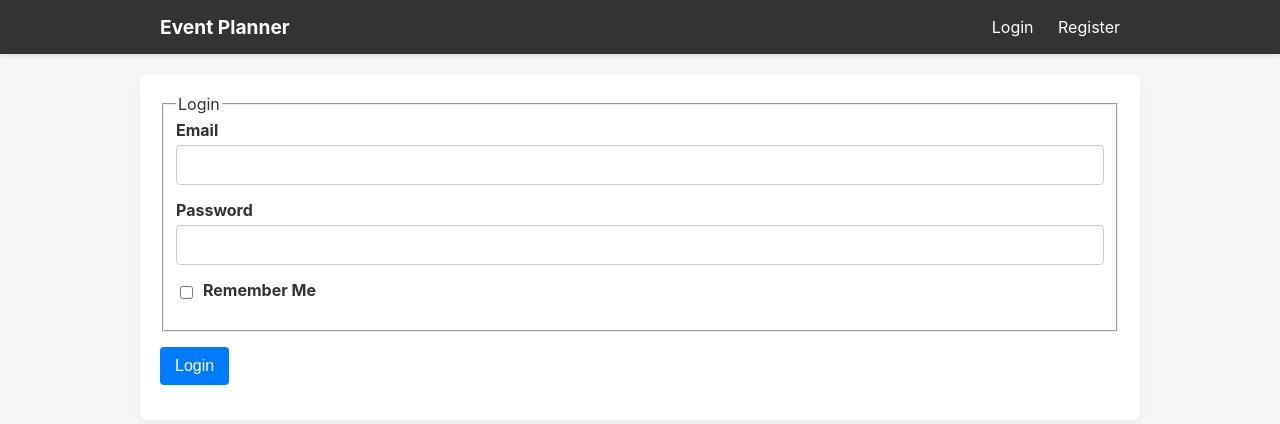
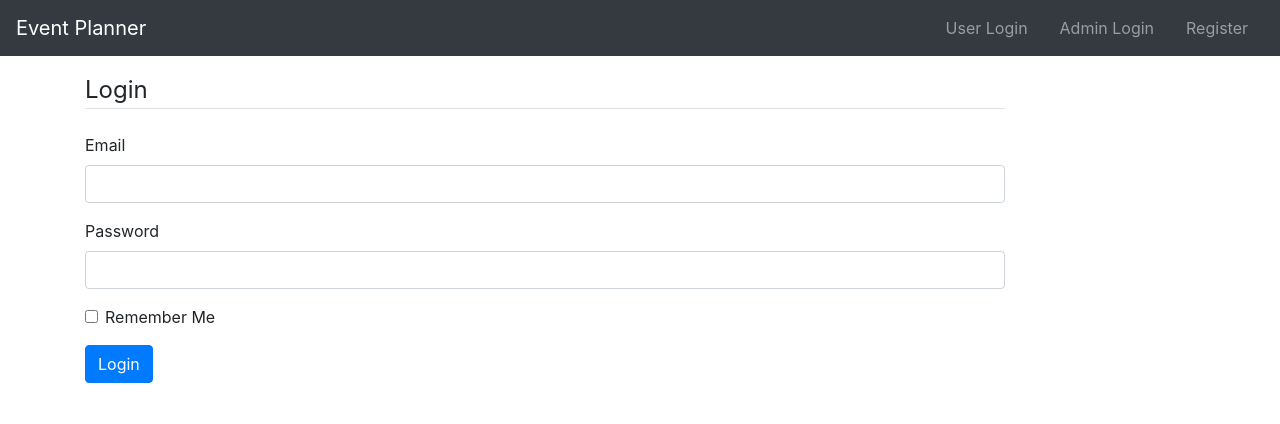
Before and after one commit to tanya-soni-git/event-planner-flask, a Flask app: a page that uses templates/base.html in a window 1280 px wide. Shown: the top 424 px of the page. Run offline with Flask 3, Linux system fonts and the light colour scheme; some libraries are stand-ins or nearby versions.

Commit message:
Add role-based login to nav and temp admin create

```diff
--- a/templates/base.html
+++ b/templates/base.html
@@ -2,180 +2,66 @@
 <html lang="en">
 <head>
     <meta charset="UTF-8">
-    <meta name="viewport" content="width=device-width, initial-scale=1.0">
+    <title>{{ title }} - Event Planner</title>
+    <link rel="stylesheet" href="https://stackpath.bootstrapcdn.com/bootstrap/4.5.2/css/bootstrap.min.css">
+
     <style>
-        /* General body styling */
-        body {
-            font-family: -apple-system, BlinkMacSystemFont, "Segoe UI", Roboto, Helvetica, Arial, sans-serif;
-            margin: 0;
-            background-color: #f4f7f6;
-            color: #333;
-        }
-
-        /* Main content container */
-        .container {
-            max-width: 960px;
-            margin: 20px auto;
-            padding: 20px;
-            background-color: #ffffff;
-            border-radius: 8px;
-            box-shadow: 0 4px 12px rgba(0,0,0,0.05);
-        }
-
-        /* Header and Navigation */
-        header {
-            background-color: #333;
-            color: white;
-            box-shadow: 0 2px 4px rgba(0,0,0,0.1);
-        }
-
-        nav {
-            max-width: 960px;
-            margin: 0 auto;
-            padding: 15px 20px;
-            display: flex;
-            justify-content: space-between;
-            align-items: center;
-        }
-
-        nav .logo a {
-            font-size: 1.2em;
-            font-weight: bold;
-            color: white;
-            text-decoration: none;
-        }
-
-        nav .links a {
-            color: white;
-            text-decoration: none;
-            margin-left: 20px;
-            padding: 5px 0;
-            transition: opacity 0.3s;
-        }
-
-        nav .links a:hover {
-            opacity: 0.8;
-            text-decoration: underline;
-        }
-
-        /* Flash message alerts */
-        .alert {
-            padding: 15px;
-            margin-bottom: 20px;
-            border-radius: 5px;
-            border: 1px solid transparent;
-        }
-        .alert-success {
-            background-color: #d4edda;
-            color: #155724;
-            border-color: #c3e6cb;
-        }
-        .alert-danger {
-            background-color: #f8d7da;
-            color: #721c24;
-            border-color: #f5c6cb;
-        }
-        .alert-info {
-            background-color: #d1ecf1;
-            color: #0c5460;
-            border-color: #bee5eb;
-        }
-        .alert-warning {
-            background-color: #fff3cd;
-            color: #856404;
-            border-color: #ffeeba;
-        }
-
-        /* Basic form styling (for pages that extend this) */
-        .form-group {
-            margin-bottom: 15px;
-        }
-
-        .form-group label {
-            display: block;
-            margin-bottom: 5px;
-            font-weight: bold;
-        }
-
-        .form-group input[type="email"],
-        .form-group input[type="password"],
-        .form-group input[type="text"],
-        .form-group input[type="datetime-local"],
-        .form-group textarea {
-            width: 100%;
-            padding: 10px;
-            box-sizing: border-box; /* Important for 100% width */
-            border: 1px solid #ccc;
-            border-radius: 4px;
-            font-size: 1em;
-        }
-
-        .form-check {
-            margin-bottom: 15px;
-            display: flex;
-            align-items: center;
-        }
-        .form-check input {
-            margin-right: 10px;
-        }
-
-        .btn {
-            padding: 10px 15px;
-            background-color: #007bff;
-            color: white;
-            border: none;
-            border-radius: 4px;
-            cursor: pointer;
-            font-size: 1em;
-            text-decoration: none;
-            display: inline-block;
-        }
-
-        .btn:hover {
-            background-color: #0056b3;
-        }
-
-        .error-msg {
-            color: #721c24;
-            font-size: 0.9em;
-            margin-top: 5px;
+        .navbar-nav .nav-link {
+            padding-right: 1rem !important;
+            padding-left: 1rem !important;
         }
     </style>
-    <!-- The title will be set by each page that extends this template -->
-    <title>Event Planner - {{ title }}</title>
 </head>
 <body>
-    <header>
-        <nav>
-            <div class="logo">
-                <!-- Link to Home if logged in, else to Login page -->
-                <a href="{{ url_for('main.home') if current_user.is_authenticated else url_for('main.login') }}">Event Planner</a>
-            </div>
 
-            <div class="links">
-                <!-- Links for authenticated users -->
+    <nav class="navbar navbar-expand-lg navbar-dark bg-dark">
+        <a class="navbar-brand" href="{{ url_for('main.welcome') }}">Event Planner</a>
+
+        <button class="navbar-toggler" type="button" data-toggle="collapse" data-target="#navbarNav" aria-controls="navbarNav" aria-expanded="false" aria-label="Toggle navigation">
+            <span class="navbar-toggler-icon"></span>
+        </button>
+
+        <div class="collapse navbar-collapse" id="navbarNav">
+            <ul class="navbar-nav mr-auto">
                 {% if current_user.is_authenticated %}
-                    <a href="{{ url_for('main.home') }}">Home</a>
-                    <a href="{{ url_for('main.my_rsvps') }}">My RSVPs</a>
+                    <li class="nav-item">
+                        <a class="nav-link" href="{{ url_for('main.home') }}">Home</a>
+                    </li>
+                    <li class="nav-item">
+                        <a class="nav-link" href="{{ url_for('main.my_rsvps') }}">My RSVPs</a>
+                    </li>
 
-                    <!-- Admin-only link -->
                     {% if current_user.role == 'Admin' %}
-                        <a href="{{ url_for('main.create_event') }}">(Admin) Create Event</a>
+                    <li class="nav-item">
+                        <a class="nav-link" href="{{ url_for('main.create_event') }}">(Admin) Create Event</a>
+                    </li>
                     {% endif %}
+                {% endif %}
+            </ul>
 
-                    <a href="{{ url_for('main.logout') }}">Logout</a>
-
-                <!-- Links for guest users -->
+            <ul class="navbar-nav">
+                {% if current_user.is_authenticated %}
+                    <li class="nav-item">
+                        <a class="nav-link" href="{{ url_for('main.logout') }}">Logout</a>
+                    </li>
                 {% else %}
-                    <a href="{{ url_for('main.login') }}">Login</a>
-                    <a href="{{ url_for('main.register') }}">Register</a>
+                    <li class="nav-item">
+                        <a class="nav-link" href="{{ url_for('main.login', role='user') }}">User Login</a>
+                    </li>
+                    <li class="nav-item">
+                        <a class="nav-link" href="{{ url_for('main.login', role='admin') }}">Admin Login</a>
+                    </li>
+                    <li class="nav-item">
+                        <a class="nav-link" href="{{ url_for('main.register') }}">Register</a>
+                    </li>
                     {% endif %}
+            </ul>
         </div>
     </nav>
-    </header>
 
-    <div class="container">
-        <!-- Section for displaying flashed messages (e.g., "Logged in successfully") -->
+    <main role="main" class="container">
+        <div class="row">
+            <div class="col-md-10 mt-3">
                 {% with messages = get_flashed_messages(with_categories=true) %}
                     {% if messages %}
                         {% for category, message in messages %}
@@ -186,8 +72,13 @@
                     {% endif %}
                 {% endwith %}
 
-        <!-- This is where content from other templates will be injected -->
                 {% block content %}{% endblock %}
             </div>
+        </div>
+    </main>
+
+    <script src="https://code.jquery.com/jquery-3.5.1.slim.min.js"></script>
+    <script src="https://cdn.jsdelivr.net/npm/@popperjs/core@2.5.4/dist/umd/popper.min.js"></script>
+    <script src="https://stackpath.bootstrapcdn.com/bootstrap/4.5.2/js/bootstrap.min.js"></script>
 </body>
 </html>
```
Lines whose indentation alone changed are shown as unchanged.
